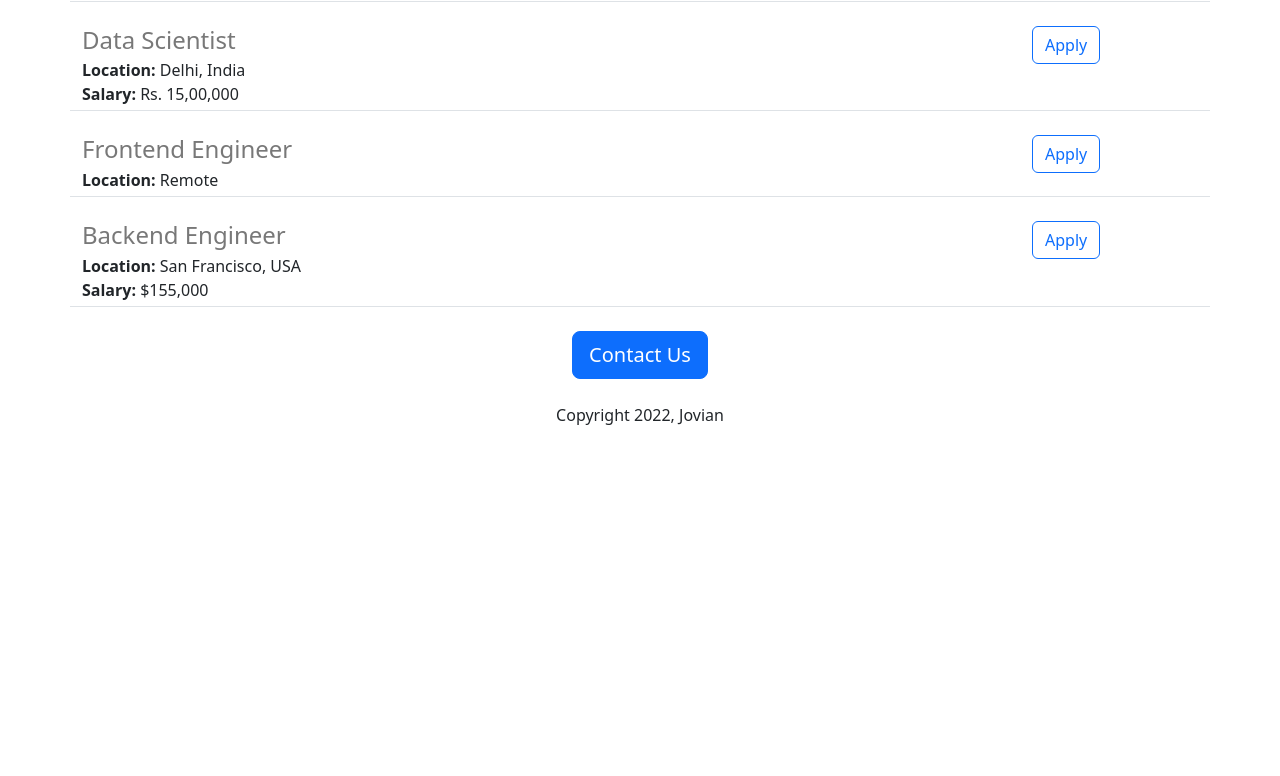
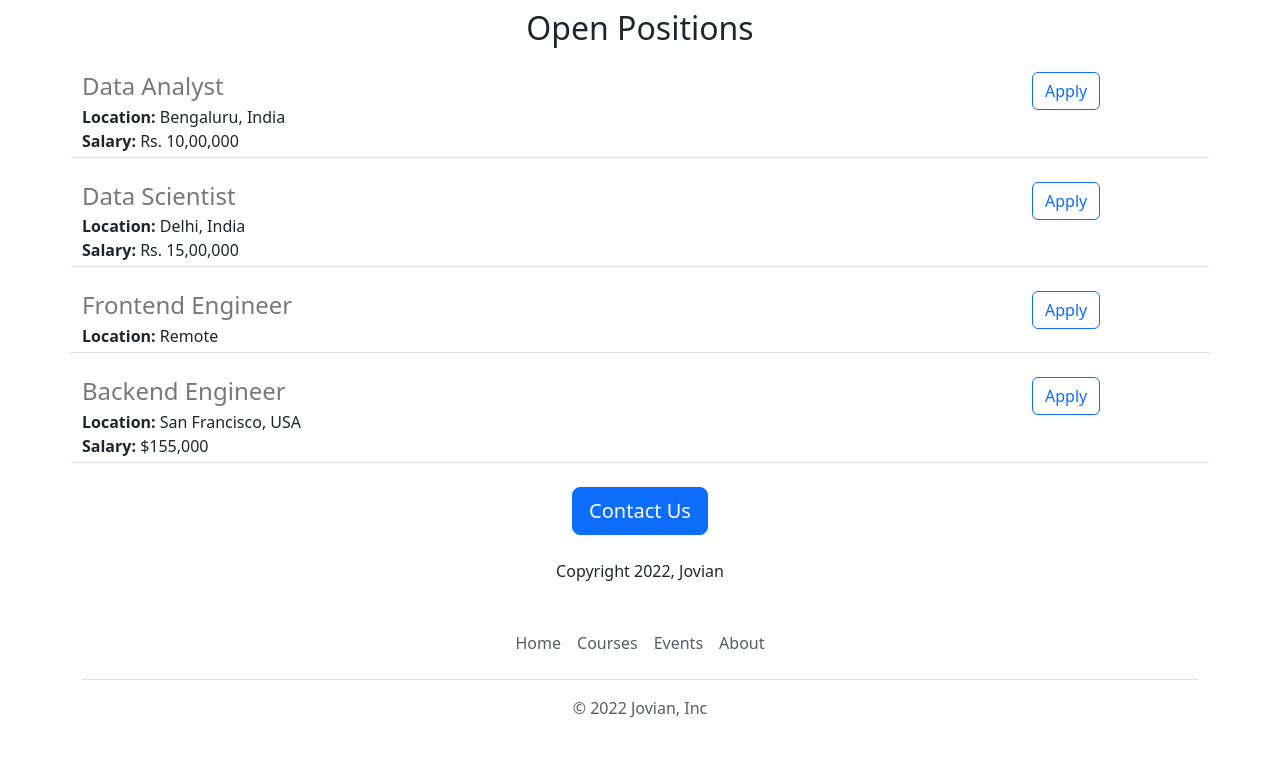
Before and after one commit to babakimf/jovian-careers-website-v2, a Flask app: page / in a window 1280 px wide. Shown: the part 809-1585 px from the top of the page. Before the commit the page ends 1234 px from the top, so only its background shows below. Run offline with Flask 3, Linux system fonts and the light colour scheme.

Commit message:
functional and aesthetic improvement

```diff
--- /dev/null
+++ b/templates/footer.html
@@ -0,0 +1,12 @@
+<div class="container">
+  <footer class="py-3 my-4">
+    <ul class="nav justify-content-center border-bottom pb-3 mb-3">
+      <li class="nav-item"><a  target="_blank" href="https://www.jovian.ai" class="nav-link px-2 text-muted">Home</a></li>
+      <li class="nav-item"><a  target="_blank" href="https://jovian.ai/learn" class="nav-link px-2 text-muted">Courses</a></li>
+
+      <li class="nav-item"><a target="_blank" href="https://jovian.ai/events" class="nav-link px-2 text-muted">Events</a></li>
+      <li class="nav-item"><a  target="_blank" href="https://jovian.ai/about" class="nav-link px-2 text-muted">About</a></li>
+    </ul>
+    <p class="text-center text-muted">&copy; 2022 Jovian, Inc</p>
+  </footer>
+</div>
--- a/templates/home.html
+++ b/templates/home.html
@@ -9,11 +9,17 @@
     <title>Jovian Careers</title>
 </head>
 <body>
+    {% include 'nav.html' %}
     <div class = "container">
-        <h1 class = "text-center mt-4 mb-4">{{company_name}} Careers</h1>
+        <!-- <h1 class = "text-center mt-4 mb-4">{{company_name}} Careers</h1> -->
         <img id = "banner" class = "img-fluid" src="https://gaorfid.com/wp-content/uploads/2020/05/labsolution.jpg" alt="labsolution">
         <h2 class = "text-center mt-2 mb-4">About Jovian</h2>
-        <p class = "lead">Lorem ipsum dolor sit amet, consectetur adipiscing elit, sed do eiusmod tempor incididunt ut labore et dolore magna aliqua. Ut enim ad minim veniam, quis nostrud exercitation ullamco laboris nisi ut aliquip ex ea commodo consequat. Duis aute irure dolor in reprehenderit in voluptate velit esse cillum dolore eu fugiat nulla pariatur. Excepteur sint occaecat cupidatat non proident, sunt in culpa qui officia deserunt mollit anim id est laborum.</p>
+        <div class = "row">
+            <div class = "col-md-6">
+                <p class = "lead">Lorem ipsum dolor sit amet, consectetur adipiscing elit, sed do eiusmod tempor incididunt ut labore et dolore magna aliqua. Ut enim ad minim veniam, quis nostrud exercitation ullamco laboris nisi ut aliquip ex ea commodo consequat. Duis aute irure dolor in reprehenderit in voluptate velit esse cillum dolore eu fugiat nulla pariatur. Excepteur sint occaecat cupidatat non proident, sunt in culpa qui officia deserunt mollit anim id est laborum.</p>
+            </div>
+            <div class="d-none d-md-block col-md-6 "><img src="static/people.jpeg" alt=""  height = "320px" style = "border-radius:4px; margin-bottom:4px"></div>
+        </div>
         <h2 class = "text-center mt-2 mb-4">Open Positions</h2>
 
         <div>
@@ -27,5 +33,6 @@
             <p class = "mt-4">Copyright 2022, Jovian</p>
         </div>
     </div>
+    {% include 'footer.html' %}
 </body>
 </html>
--- a/templates/jobitem.html
+++ b/templates/jobitem.html
@@ -6,5 +6,8 @@
             <div><b>Salary: </b>{{job['salary']}}</div>
         {% endif %}
     </div>
-    <div class="col-2"><button type="button" class="btn btn-outline-primary">Apply</button></div>
+    <div class="col-2">
+        <!-- <button type="button" class="btn btn-outline-primary">Apply</button> -->
+        <a class = "btn btn-outline-primary" href="mailto:bkmhmd@yahoo.com?subject=Apply%20to%20{{job['title']}}&body=%3CYour%20Name%3E%0D%0A%3CYour%20Request%3E" >Apply</a>
+    </div>
 </div>
--- /dev/null
+++ b/templates/nav.html
@@ -0,0 +1,9 @@
+<nav class="navbar shadow-sm fixed-top bg-white">
+  <div class="container-fluid">
+    <a class="navbar-brand" href="#">
+      <img src="/static/univ.jpg" alt="" width="40" height="40" class="d-inline-block align-text-top">
+      Jovian
+    </a>
+  </div>
+</nav>
+<div style="height:56px"></div>
```
Also changed, not shown: 1 other file.
